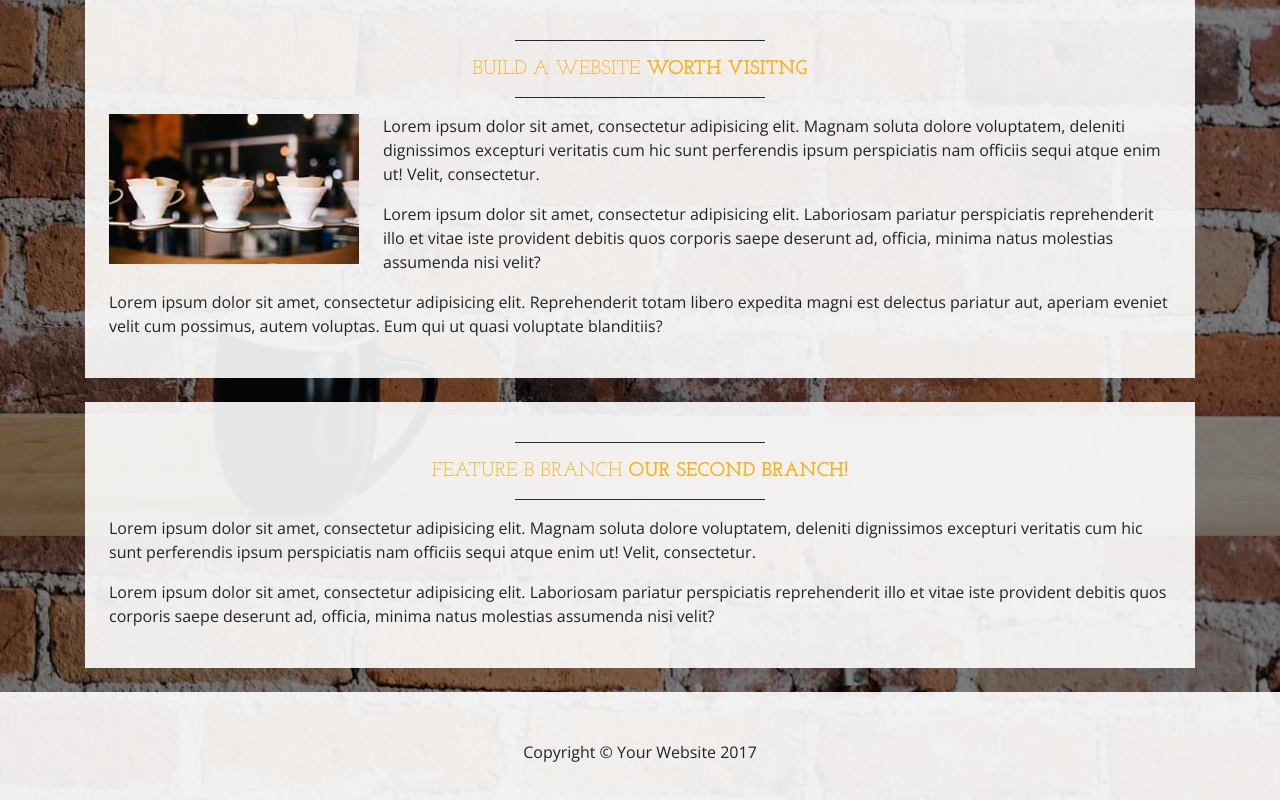
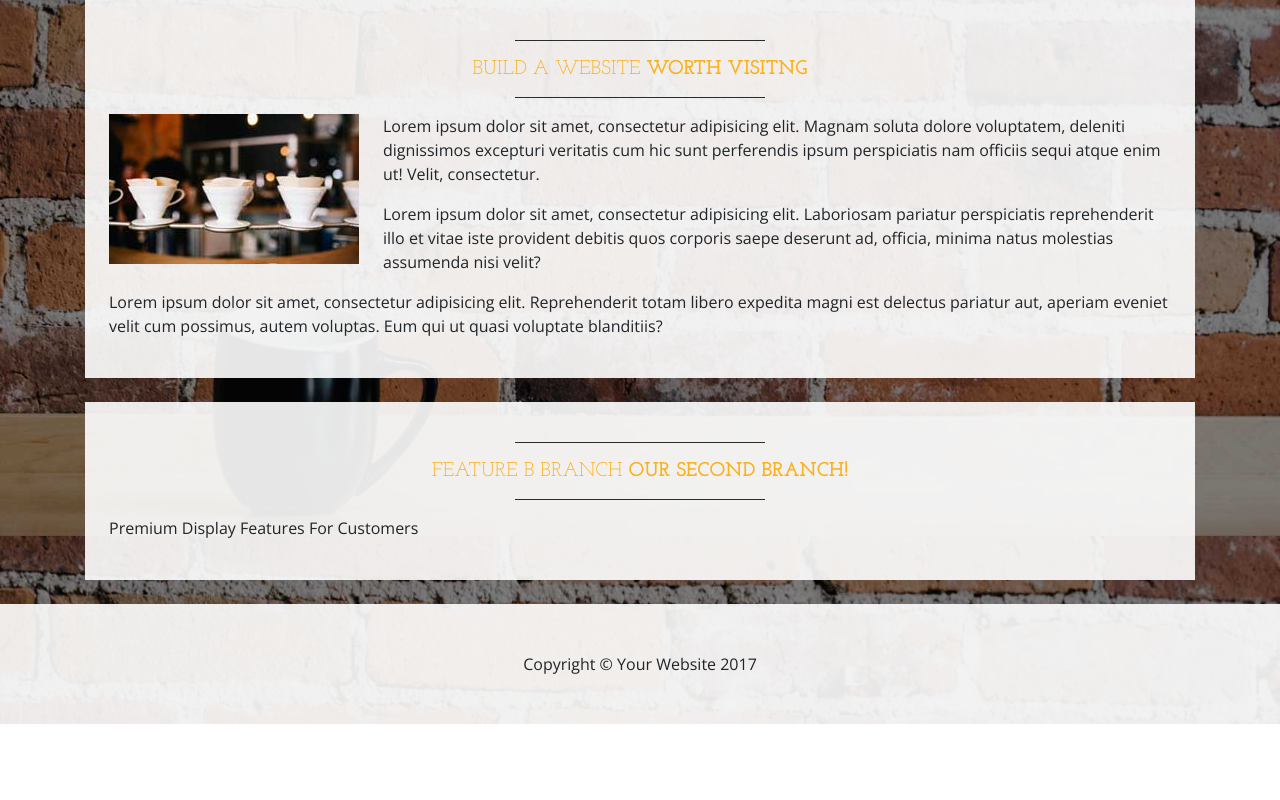
Before and after one commit to SergioFelix/test-git-course, a website: page index.html in a window 1280 px wide. Shown: the part 1064-1864 px from the top of the page. After the commit the page ends 1788 px from the top, so only its background shows below. Drawn offline with nearby package versions, Linux system fonts and the light colour scheme.

Commit message:
Edited paragraph on feature B

```diff
--- a/index.html
+++ b/index.html
@@ -125,8 +125,7 @@
           <strong>Our second branch!</strong>
         </h2>
         <hr class="divider">
-        <p>Lorem ipsum dolor sit amet, consectetur adipisicing elit. Magnam soluta dolore voluptatem, deleniti dignissimos excepturi veritatis cum hic sunt perferendis ipsum perspiciatis nam officiis sequi atque enim ut! Velit, consectetur.</p>
-        <p>Lorem ipsum dolor sit amet, consectetur adipisicing elit. Laboriosam pariatur perspiciatis reprehenderit illo et vitae iste provident debitis quos corporis saepe deserunt ad, officia, minima natus molestias assumenda nisi velit?</p>
+        <p>Premium Display Features For Customers</p>
       </div>
 
     </div>
```
